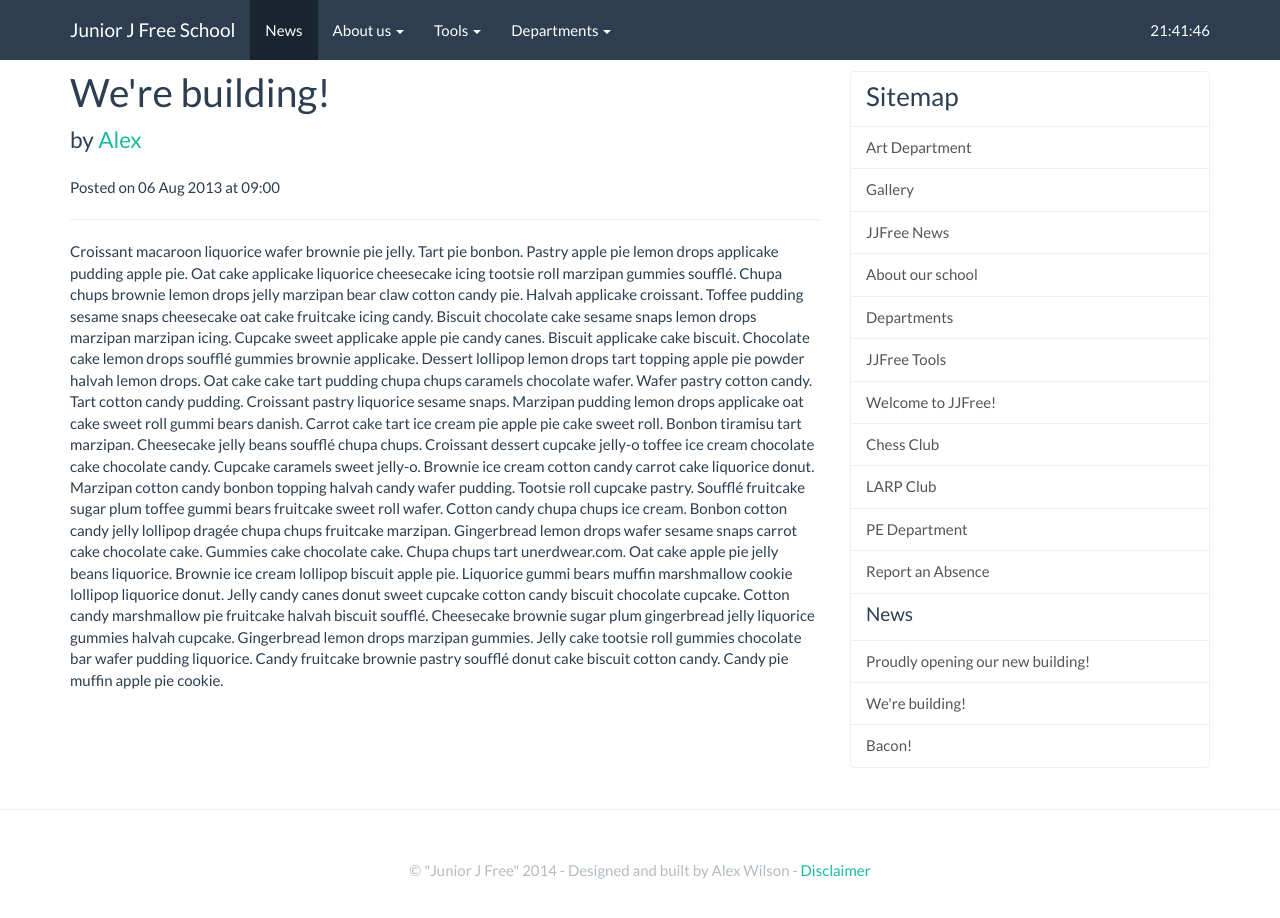
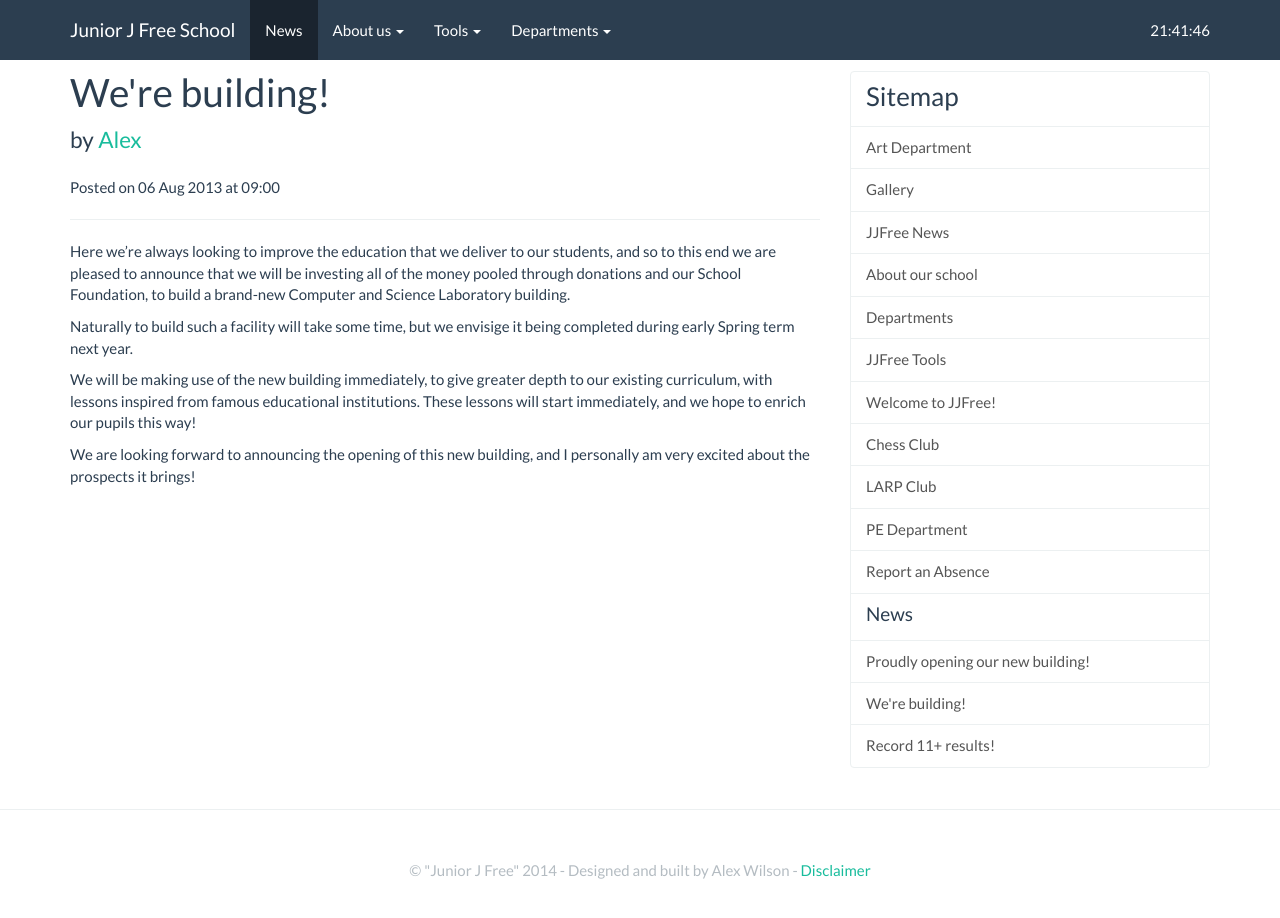
Before and after one commit to alexwilson/jjfree, a Jekyll site: the page built from _posts/2013-08-06-new-building.md, in a window 1280 px wide and 962 px high. Shown: the top 918 px of the window. Built offline with Jekyll 4.4.1, drawn with Linux system fonts in a browser that asks for light colours; nearby versions of some CDN libraries; Markdown is read by kramdown in place of the engine named in the settings.

Commit message:
Filling in with more content.

```diff
--- a/_posts/2013-08-06-new-building.md
+++ b/_posts/2013-08-06-new-building.md
@@ -5,8 +5,10 @@
 author: alex
 ---
 
-Croissant macaroon liquorice wafer brownie pie jelly. Tart pie bonbon. Pastry apple pie lemon drops applicake pudding apple pie. Oat cake applicake liquorice cheesecake icing tootsie roll marzipan gummies soufflé. Chupa chups brownie lemon drops jelly marzipan bear claw cotton candy pie. Halvah applicake croissant. Toffee pudding sesame snaps cheesecake oat cake fruitcake icing candy. Biscuit chocolate cake sesame snaps lemon drops marzipan marzipan icing. Cupcake sweet applicake apple pie candy canes.
-Biscuit applicake cake biscuit. Chocolate cake lemon drops soufflé gummies brownie applicake. Dessert lollipop lemon drops tart topping apple pie powder halvah lemon drops. Oat cake cake tart pudding chupa chups caramels chocolate wafer. Wafer pastry cotton candy. Tart cotton candy pudding. Croissant pastry liquorice sesame snaps.
-Marzipan pudding lemon drops applicake oat cake sweet roll gummi bears danish. Carrot cake tart ice cream pie apple pie cake sweet roll. Bonbon tiramisu tart marzipan. Cheesecake jelly beans soufflé chupa chups. Croissant dessert cupcake jelly-o toffee ice cream chocolate cake chocolate candy. Cupcake caramels sweet jelly-o.
-Brownie ice cream cotton candy carrot cake liquorice donut. Marzipan cotton candy bonbon topping halvah candy wafer pudding. Tootsie roll cupcake pastry. Soufflé fruitcake sugar plum toffee gummi bears fruitcake sweet roll wafer. Cotton candy chupa chups ice cream. Bonbon cotton candy jelly lollipop dragée chupa chups fruitcake marzipan. Gingerbread lemon drops wafer sesame snaps carrot cake chocolate cake. Gummies cake chocolate cake. Chupa chups tart unerdwear.com. Oat cake apple pie jelly beans liquorice.
-Brownie ice cream lollipop biscuit apple pie. Liquorice gummi bears muffin marshmallow cookie lollipop liquorice donut. Jelly candy canes donut sweet cupcake cotton candy biscuit chocolate cupcake. Cotton candy marshmallow pie fruitcake halvah biscuit soufflé. Cheesecake brownie sugar plum gingerbread jelly liquorice gummies halvah cupcake. Gingerbread lemon drops marzipan gummies. Jelly cake tootsie roll gummies chocolate bar wafer pudding liquorice. Candy fruitcake brownie pastry soufflé donut cake biscuit cotton candy. Candy pie muffin apple pie cookie.
+Here we're always looking to improve the education that we deliver to our students, and so to this end we are pleased to announce that we will be  investing all of the money pooled through donations and our School Foundation, to build a brand-new Computer and Science Laboratory building.
+
+Naturally to build such a facility will take some time, but we envisige it being completed during early Spring term next year.
+
+We will be making use of the new building immediately, to give greater depth to our existing curriculum, with lessons inspired from famous educational institutions.  These lessons will start immediately, and we hope to enrich our pupils this way!
+
+We are looking forward to announcing the opening of this new building, and I personally am very excited about the prospects it brings!
```
Also changed, not shown: _posts/2013-05-12-bacon.md (+2 -10 lines).
